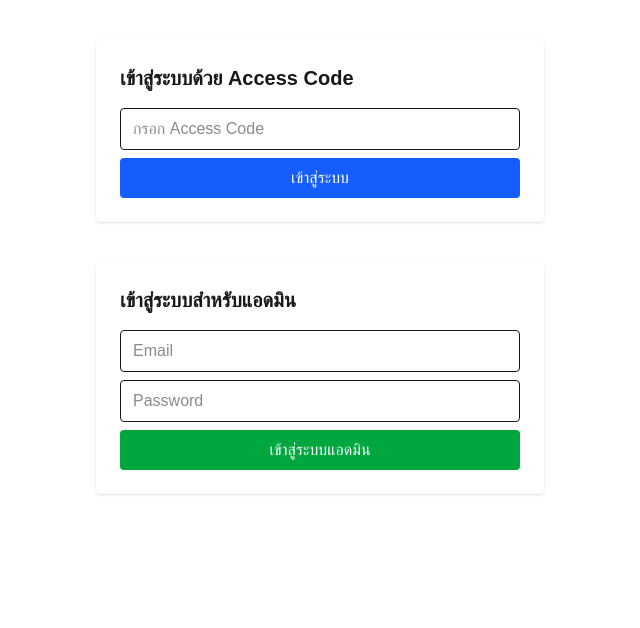
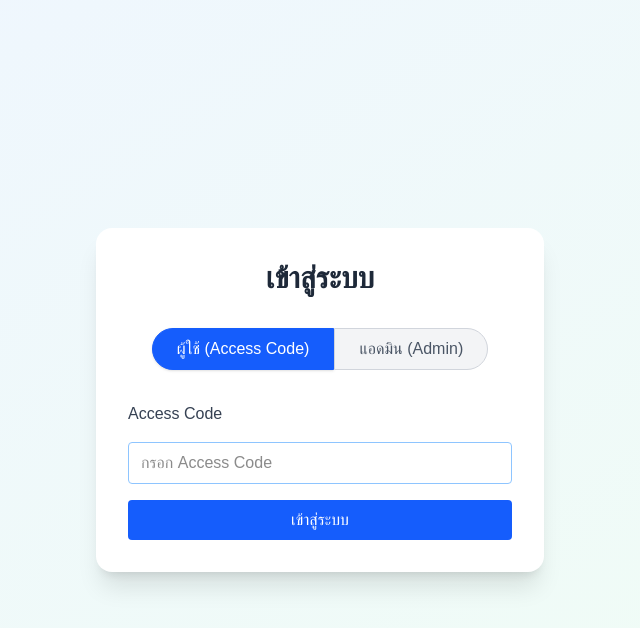
Before and after one commit to Jin111-1/proj-tracker, a Next.js app: page /pages/home-landing in a window 1280 px wide. Shown: the top 628 px of the page, without its empty margins (320-960 px from the left). Built offline with nearby package versions, Linux system fonts and the light colour scheme.

Commit message:
add:login page style

```diff
--- a/src/app/hooks/useAccessCodeLogin/page.tsx
+++ b/src/app/hooks/useAccessCodeLogin/page.tsx
@@ -14,7 +14,7 @@ export function useAccessCodeLogin() {
       })
       if (response.status === 200) {
         setAccessResult('✅ เข้าสู่ระบบด้วย Access Code สำเร็จ')
-        router.push('/pages/adminDashboard')
+        router.push('/pages/userDashboard')
       } else {
         setAccessResult(`❌ ${response.data.error}`)
       }
--- a/src/app/pages/home-landing/page.tsx
+++ b/src/app/pages/home-landing/page.tsx
@@ -5,63 +5,107 @@ import { useAccessCodeLogin } from '@/app/hooks/useAccessCodeLogin/page'
 import { useAdminLogin } from '@/app/hooks/useAdminLogin/page'
 
 export default function LoginPage() {
-  // State สำหรับ Access Code
+  const [mode, setMode] = useState<'user' | 'admin'>('user')
+
+  // Access Code
   const [accessCode, setAccessCode] = useState('')
   const { accessLoading, accessResult, loginWithAccessCode } = useAccessCodeLogin()
 
-  // State สำหรับ Admin
+  // Admin
   const [adminEmail, setAdminEmail] = useState('')
   const [adminPassword, setAdminPassword] = useState('')
   const { adminLoading, adminResult, loginAdmin } = useAdminLogin()
 
   return (
-    <div className="max-w-md mx-auto py-10 space-y-10">
-      {/* ส่วน Access Code */}
-      <div className="p-6 bg-white rounded shadow">
-        <h2 className="text-xl font-bold mb-4">เข้าสู่ระบบด้วย Access Code</h2>
+    <div className="min-h-screen flex items-center justify-center bg-gradient-to-br from-blue-50 to-green-50">
+      <div className="w-full max-w-md bg-white rounded-2xl shadow-xl p-8">
+        <h1 className="text-3xl font-bold text-center mb-8 text-gray-800">เข้าสู่ระบบ</h1>
+
+        {/* Toggle Button */}
+        <div className="flex justify-center mb-8">
+          <button
+            onClick={() => setMode('user')}
+            className={`px-6 py-2 rounded-l-full border transition-all duration-200
+              ${mode === 'user'
+                ? 'bg-blue-600 text-white border-blue-600 shadow'
+                : 'bg-gray-100 text-gray-600 border-gray-300 hover:bg-blue-100'}
+            `}
+          >
+            ผู้ใช้ (Access Code)
+          </button>
+          <button
+            onClick={() => setMode('admin')}
+            className={`px-6 py-2 rounded-r-full border transition-all duration-200
+              ${mode === 'admin'
+                ? 'bg-green-600 text-white border-green-600 shadow'
+                : 'bg-gray-100 text-gray-600 border-gray-300 hover:bg-green-100'}
+            `}
+          >
+            แอดมิน (Admin)
+          </button>
+        </div>
+
+        {/* ฟอร์ม Access Code */}
+        {mode === 'user' && (
+          <div className="flex flex-col gap-4 animate-fade-in">
+            <label className="text-gray-700 font-medium">Access Code</label>
             <input
               type="text"
               placeholder="กรอก Access Code"
               value={accessCode}
               onChange={e => setAccessCode(e.target.value)}
-          className="w-full border px-3 py-2 rounded mb-2"
+              className="w-full border border-blue-300 px-3 py-2 rounded focus:outline-none focus:ring-2 focus:ring-blue-400"
             />
             <button
               onClick={() => loginWithAccessCode(accessCode)}
               disabled={accessLoading}
-          className="w-full bg-blue-600 text-white py-2 rounded"
+              className="w-full bg-blue-600 hover:bg-blue-700 text-white py-2 rounded transition"
             >
               {accessLoading ? 'กำลังเข้าสู่ระบบ...' : 'เข้าสู่ระบบ'}
             </button>
-        {accessResult && <div className="mt-2 text-sm">{accessResult}</div>}
+            {accessResult && <div className="mt-2 text-sm text-center">{accessResult}</div>}
           </div>
+        )}
 
-      {/* ส่วน Admin */}
-      <div className="p-6 bg-white rounded shadow">
-        <h2 className="text-xl font-bold mb-4">เข้าสู่ระบบสำหรับแอดมิน</h2>
+        {/* ฟอร์ม Admin */}
+        {mode === 'admin' && (
+          <div className="flex flex-col gap-4 animate-fade-in">
+            <label className="text-gray-700 font-medium">Email</label>
             <input
               type="email"
               placeholder="Email"
               value={adminEmail}
               onChange={e => setAdminEmail(e.target.value)}
-          className="w-full border px-3 py-2 rounded mb-2"
+              className="w-full border border-green-300 px-3 py-2 rounded focus:outline-none focus:ring-2 focus:ring-green-400"
             />
+            <label className="text-gray-700 font-medium">Password</label>
             <input
               type="password"
               placeholder="Password"
               value={adminPassword}
               onChange={e => setAdminPassword(e.target.value)}
-          className="w-full border px-3 py-2 rounded mb-2"
+              className="w-full border border-green-300 px-3 py-2 rounded focus:outline-none focus:ring-2 focus:ring-green-400"
             />
             <button
               onClick={() => loginAdmin(adminEmail, adminPassword)}
               disabled={adminLoading}
-          className="w-full bg-green-600 text-white py-2 rounded"
+              className="w-full bg-green-600 hover:bg-green-700 text-white py-2 rounded transition"
             >
               {adminLoading ? 'กำลังเข้าสู่ระบบ...' : 'เข้าสู่ระบบแอดมิน'}
             </button>
-        {adminResult && <div className="mt-2 text-sm">{adminResult}</div>}
+            {adminResult && <div className="mt-2 text-sm text-center">{adminResult}</div>}
           </div>
+        )}
+      </div>
+      <style jsx global>{`
+        .animate-fade-in {
+          animation: fadeIn 0.3s;
+        }
+        @keyframes fadeIn {
+          from { opacity: 0; transform: translateY(10px);}
+          to { opacity: 1; transform: translateY(0);}
+        }
+      `}</style>
     </div>
   )
 }
```
Lines whose indentation alone changed are shown as unchanged.
